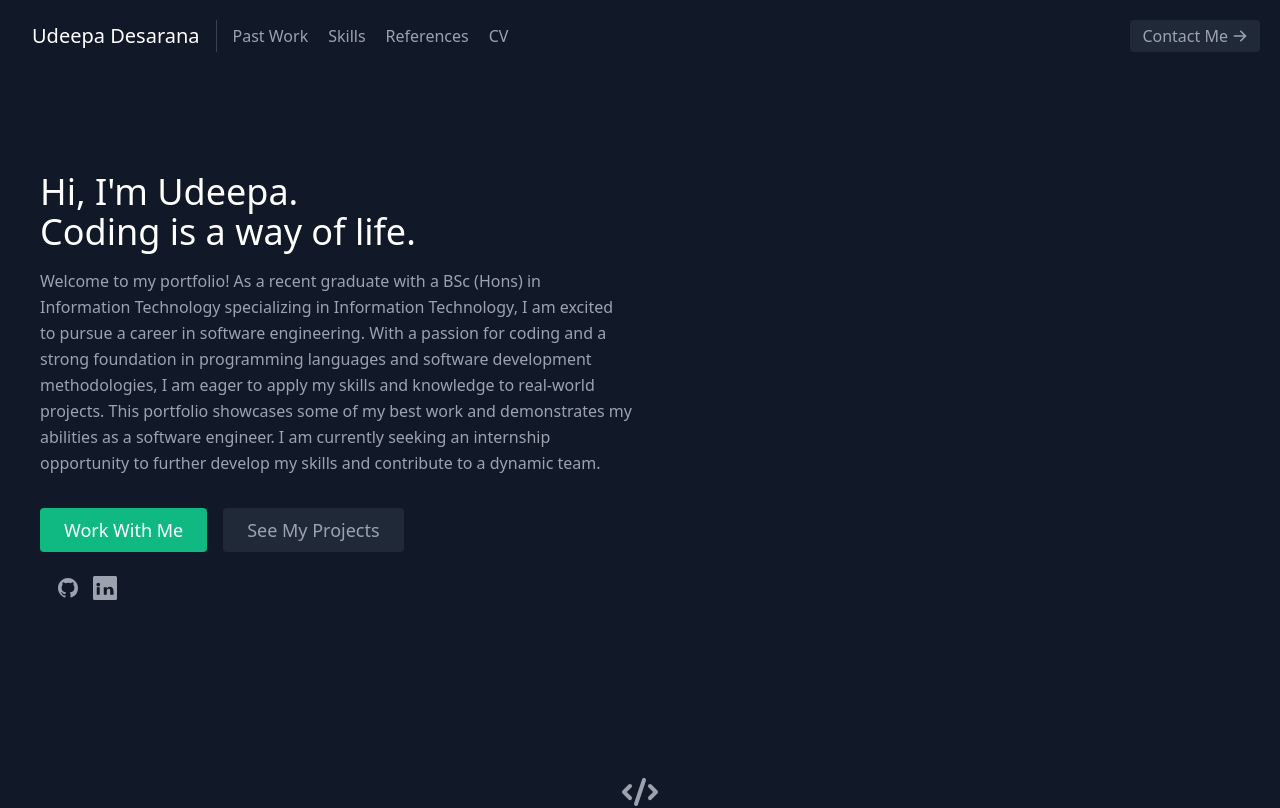
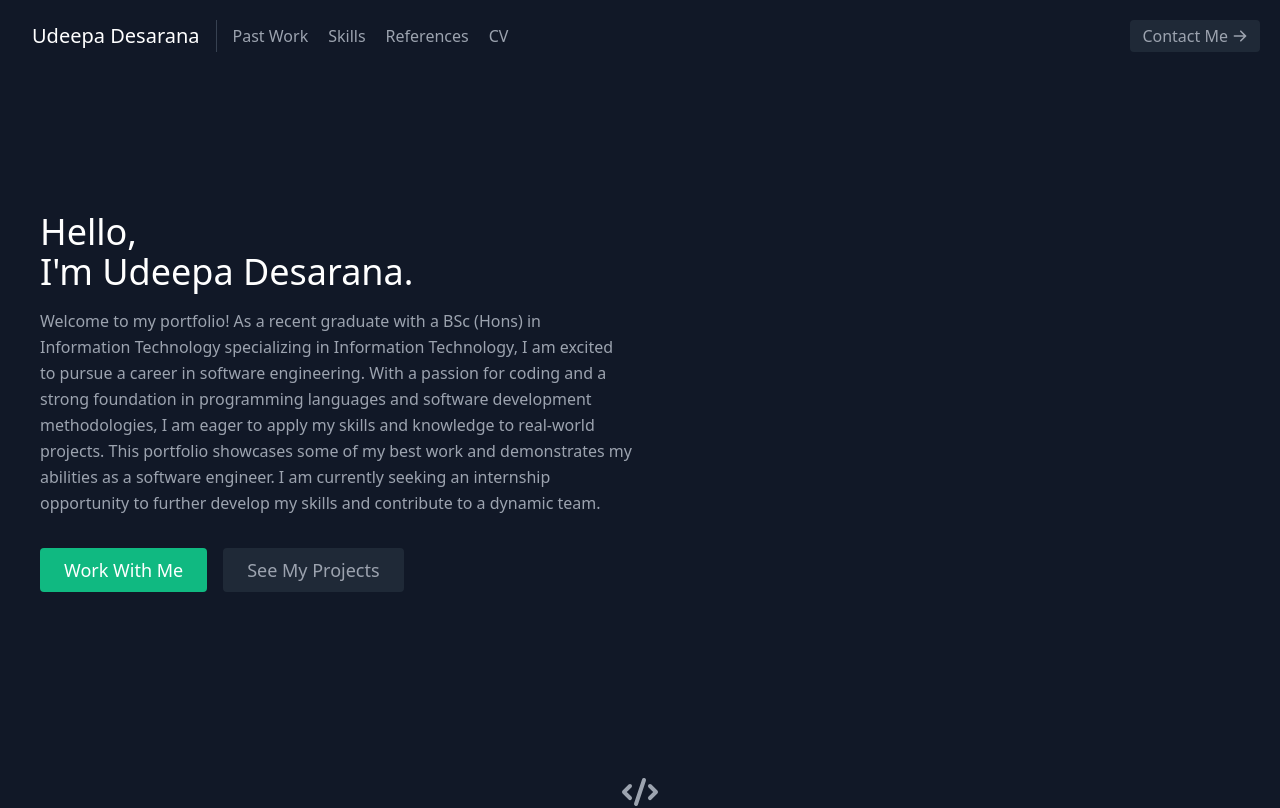
Before and after one commit to udeepa-des/portfolio-web, a React (Create React App) app: page / in a window 1280 px wide. Shown: the top 808 px of the page. Built offline with nearby package versions, Linux system fonts and the light colour scheme.

Commit message:
made map darker & changed welcome sentence

```diff
--- a/src/components/About.js
+++ b/src/components/About.js
@@ -6,8 +6,8 @@ export default function About() {
       <div className="container mx-auto flex px-10 py-20 md:flex-row flex-col items-center">
         <div className="lg:flex-grow md:w-1/2 lg:pr-24 md:pr-16 flex flex-col md:items-start md:text-left mb-16 md:mb-0 items-center text-center">
           <h1 className="title-font sm:text-4xl text-3xl mb-4 font-medium text-white">
-            Hi, I'm Udeepa.
-            <br className="hidden lg:inline-block" />Coding is a way of life.
+            Hello,
+            <br className="hidden lg:inline-block" />I'm Udeepa Desarana.
           </h1>
           <p className="mb-8 leading-relaxed">
             Welcome to my portfolio! As a recent graduate with a BSc (Hons) in Information Technology specializing in Information Technology,
@@ -27,24 +27,6 @@ export default function About() {
               See My Projects
             </a>
           </div>
-          <div class="flex flex-wrap">
-            <div class="w-full md:w-1/2 lg:w-1/3 px-4 mb-8">
-              <a href="https://github.com/udeepa-des" class="ml-6 text-gray-400 hover:text-gray-500">
-                <span class="sr-only">GitHub</span>
-                <svg class="h-6 w-6" fill="currentColor" viewBox="0 0 24 24">
-                  <path fill-rule="evenodd" d="M12 2C6.477 2 2 6.484 2 12.017c0 4.425 2.865 8.18 6.839 9.504.5.092.682-.217.682-.483 0-.237-.008-.868-.013-1.703-2.782.605-3.369-1.343-3.369-1.343-.454-1.158-1.11-1.466-1.11-1.466-.908-.62.069-.608.069-.608 1.003.07 1.531 1.032 1.531 1.032.892 1.53 2.341 1.088 2.91.832.092-.647.35-1.088.636-1.338-2.22-.253-4.555-1.113-4.555-4.951 0-1.093.39-1.988 1.029-2.688-.103-.253-.446-1.272.098-2.65 0 0 .84-.27 2.75 1.026A9.564 9.564 0 0112 6.844c.85.004 1.705.115 2.504.337 1.909-1.296 2.747-1.027 2.747-1.027.546 1.379.202 2.398.1 2.651.64.7 1.028 1.595 1.028 2.688 0 3.848-2.339 4.695-4.566 4.943.359.309.678.92.678 1.855 0 1.338-.012 2.419-.012 2.747 0 .268.18.58.688.482A10.019 10.019 0 0022 12.017C22 6.484 17.522 2 12 2z" clip-rule="evenodd" />
-                </svg>
-              </a>
-            </div>
-            <div class="w-full md:w-1/2 lg:w-1/3 px-4 mb-8">
-              <a href="https://linkedin.com/in/udeepa" class="ml-6 text-gray-400 hover:text-gray-500">
-                <span class="sr-only">LinkedIn</span>
-                <svg xmlns="http://www.w3.org/2000/svg" viewBox="0 0 24 24" fill="currentColor" class="h-6 w-6">
-                  <path d="M20.25,18.75h-3.05v-4.25c0-1.02-.41-1.7-1.46-1.7s-1.94.67-1.94,2.12v3.82h-3.05v-7.5h3.05v1.27a3.37,3.37,0,0,1,3-1.67c2.16,0,3.75,1.42,3.75,4.31v3.59ZM6.75,18.75h-3v-7.5h3Zm-1.5-8.25a1.88,1.88,0,1,1,1.88-1.88A1.87,1.87,0,0,1,5.25,10.5ZM22.5,0H1.5A1.5,1.5,0,0,0,0,1.5V22.5A1.5,1.5,0,0,0,1.5,24H22.5A1.5,1.5,0,0,0,24,22.5V1.5A1.5,1.5,0,0,0,22.5,0Z" />
-                </svg>
-              </a>
-            </div>
-          </div>
         </div>
         <div className="lg:max-w-lg lg:w-full md:w-1/2 w-5/6">
           <img
--- a/src/components/Contact.js
+++ b/src/components/Contact.js
@@ -23,7 +23,7 @@ export default function Contact() {
       .then(() => alert("Email sent successfully!"))
       .catch((error) => alert(error));
 
-      e.target.reset();
+    e.target.reset();
   }
 
   return (
@@ -38,7 +38,7 @@ export default function Contact() {
             frameBorder={0}
             marginHeight={0}
             marginWidth={0}
-            style={{ filter: "opacity(0.7)" }}
+            style={{ filter: "invert(100%) hue-rotate(180deg) brightness(75%) contrast(90%)" }}
             src="https://www.google.com/maps/embed/v1/place?q=Anandamethgama+Rd,+Balangoda,+Sri+Lanka&key=AIzaSyBFw0Qbyq9zTFTd-tUY6dZWTgaQzuU17R8"
           />
           <div className="bg-gray-900 relative flex flex-wrap py-6 rounded shadow-md">
@@ -63,6 +63,18 @@ export default function Contact() {
               </h2>
               <p className="leading-relaxed">076-900-8718</p>
             </div>
+            <a href="https://github.com/udeepa-des" class="ml-6 text-gray-400 hover:text-gray-500">
+              <span class="sr-only">GitHub</span>
+              <svg class="h-6 w-6" fill="currentColor" viewBox="0 0 24 24">
+                <path fill-rule="evenodd" d="M12 2C6.477 2 2 6.484 2 12.017c0 4.425 2.865 8.18 6.839 9.504.5.092.682-.217.682-.483 0-.237-.008-.868-.013-1.703-2.782.605-3.369-1.343-3.369-1.343-.454-1.158-1.11-1.466-1.11-1.466-.908-.62.069-.608.069-.608 1.003.07 1.531 1.032 1.531 1.032.892 1.53 2.341 1.088 2.91.832.092-.647.35-1.088.636-1.338-2.22-.253-4.555-1.113-4.555-4.951 0-1.093.39-1.988 1.029-2.688-.103-.253-.446-1.272.098-2.65 0 0 .84-.27 2.75 1.026A9.564 9.564 0 0112 6.844c.85.004 1.705.115 2.504.337 1.909-1.296 2.747-1.027 2.747-1.027.546 1.379.202 2.398.1 2.651.64.7 1.028 1.595 1.028 2.688 0 3.848-2.339 4.695-4.566 4.943.359.309.678.92.678 1.855 0 1.338-.012 2.419-.012 2.747 0 .268.18.58.688.482A10.019 10.019 0 0022 12.017C22 6.484 17.522 2 12 2z" clip-rule="evenodd" />
+              </svg>
+            </a>
+            <a href="https://linkedin.com/in/udeepa" class="ml-6 text-gray-400 hover:text-gray-500">
+              <span class="sr-only">LinkedIn</span>
+              <svg xmlns="http://www.w3.org/2000/svg" viewBox="0 0 24 24" fill="currentColor" class="h-6 w-6">
+                <path d="M20.25,18.75h-3.05v-4.25c0-1.02-.41-1.7-1.46-1.7s-1.94.67-1.94,2.12v3.82h-3.05v-7.5h3.05v1.27a3.37,3.37,0,0,1,3-1.67c2.16,0,3.75,1.42,3.75,4.31v3.59ZM6.75,18.75h-3v-7.5h3Zm-1.5-8.25a1.88,1.88,0,1,1,1.88-1.88A1.87,1.87,0,0,1,5.25,10.5ZM22.5,0H1.5A1.5,1.5,0,0,0,0,1.5V22.5A1.5,1.5,0,0,0,1.5,24H22.5A1.5,1.5,0,0,0,24,22.5V1.5A1.5,1.5,0,0,0,22.5,0Z" />
+              </svg>
+            </a>
           </div>
         </div>
         <form
@@ -74,7 +86,7 @@ export default function Contact() {
             Contact Me
           </h2>
           <p className="leading-relaxed mb-5">
-          Interested in working together? Let's connect! Please fill out the form below to get in touch with me about potential software engineering vacancies or other opportunities. I'm always eager to collaborate on new projects and bring fresh ideas to the table. Looking forward to hearing from you!
+            Interested in working together? Let's connect! Please fill out the form below to get in touch with me about potential software engineering vacancies or other opportunities. I'm always eager to collaborate on new projects and bring fresh ideas to the table. Looking forward to hearing from you!
           </p>
           <div className="relative mb-4">
             <label htmlFor="name" className="leading-7 text-sm text-gray-400">
--- a/src/components/Cv.js
+++ b/src/components/Cv.js
@@ -1,4 +1,4 @@
-import { DocumentTextIcon } from '@heroicons/react/solid';
+import { BookOpenIcon, DocumentTextIcon } from '@heroicons/react/solid';
 import React from 'react';
 
 export default function Cv({ CvUrl, ClUrl }) {
@@ -23,6 +23,7 @@ export default function Cv({ CvUrl, ClUrl }) {
                     <div className="flex flex-wrap lg:w-4/5 sm:mx-auto sm:mb-2 -mx-2">
                         <div className="p-2 sm:w-1/2 w-full">
                             <div className="bg-gray-800 rounded flex p-4 h-full items-center">
+                            <BookOpenIcon className="text-blue-400 w-6 h-6 flex-shrink-0 mr-4"/>
                                 <span className="title-font font-medium text-white">
                                     <button onClick={handleCV}>View Curriculum Vitae</button>
                                 </span>
@@ -30,6 +31,7 @@ export default function Cv({ CvUrl, ClUrl }) {
                         </div>
                         <div className="p-2 sm:w-1/2 w-full">
                             <div className="bg-gray-800 rounded flex p-4 h-full items-center">
+                            <BookOpenIcon className="text-blue-400 w-6 h-6 flex-shrink-0 mr-4"/>
                                 <span className="title-font font-medium text-white">
                                     <button onClick={handleCL}>View Cover Letter</button>
                                 </span>
```
